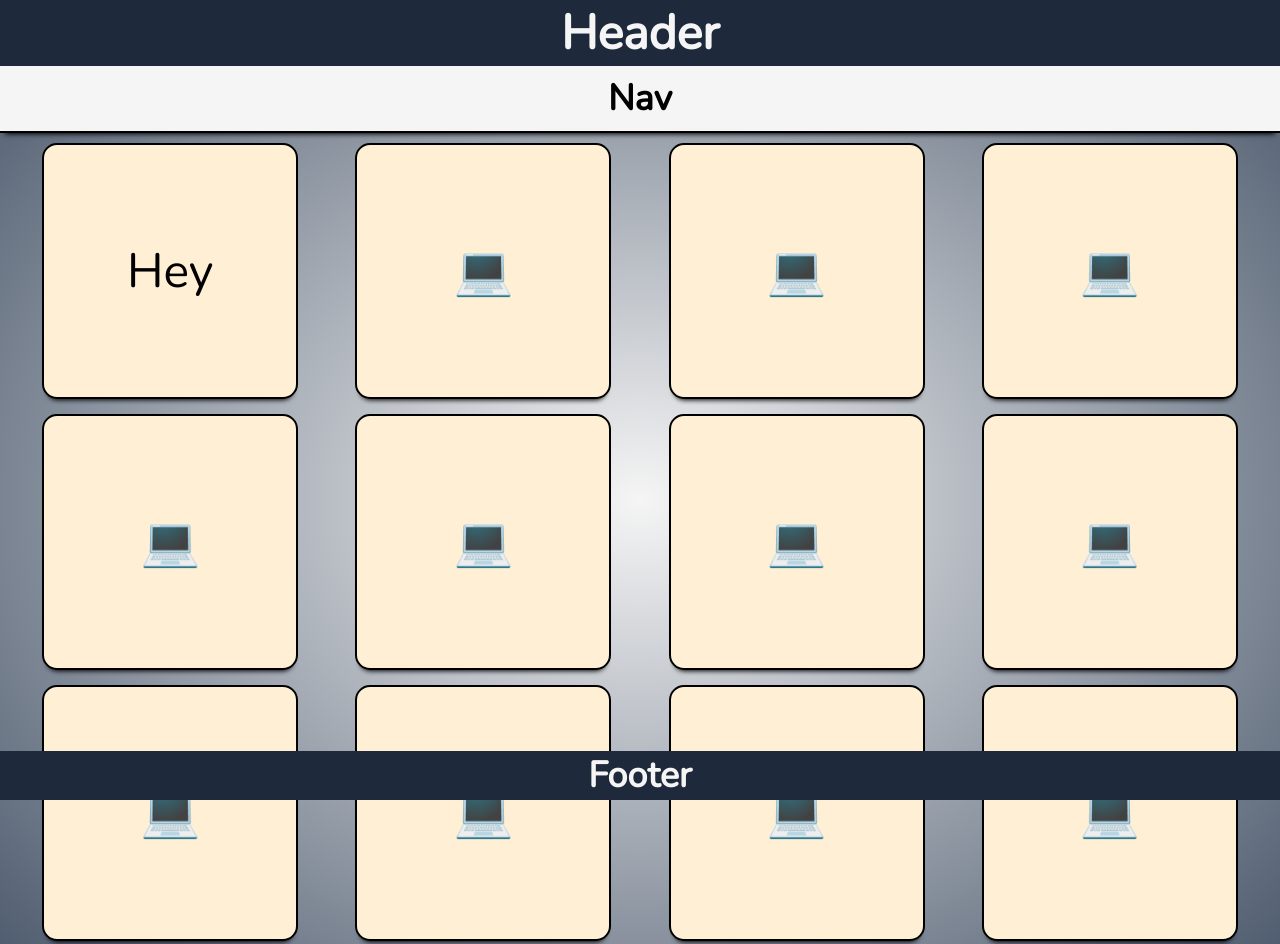
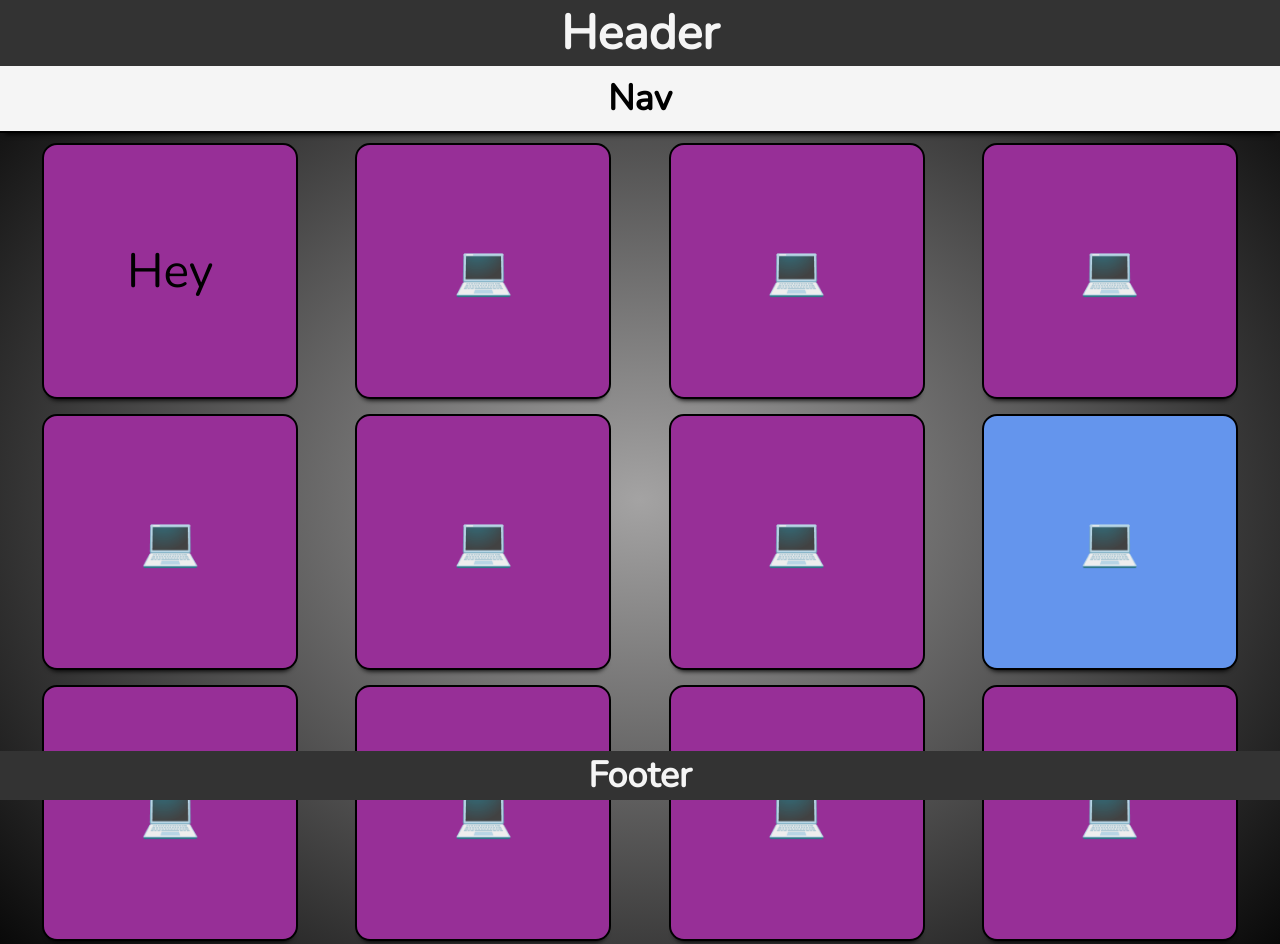
Before and after one commit to dylanawhite92/css-fundamentals, a plain HTML site: page 17. Variables/index.html in a window 1280 px wide. Shown: the top 944 px of the page. Drawn offline with nearby package versions, Linux system fonts and the dark colour scheme.

Commit message:
simple dark mode option

```diff
--- a/17. Variables/style.css
+++ b/17. Variables/style.css
@@ -29,6 +29,15 @@
   --PADDING: 0.5rem;
   --SHADOWS: 0 6px 5px -5px var(--DARK-COLOR);
   --BORDERS: 2px solid var(--DARK-COLOR);
+}
+
+@media (prefers-color-scheme: dark) {
+  :root {
+    --BGCOLOR: #000;
+    --ALT-BGCOLOR: #333;
+    --RADIAL-COLOR: rgb(164, 163, 163);
+    --SQUARE-BGCOLOR: rgb(151, 47, 151);
+  }
 }
 
 /* || GENERAL STYLES */
@@ -97,3 +106,7 @@ footer {
   font-size: var(--FS-XL);
   box-shadow: var(--SHADOWS);
 }
+
+.square--highlight {
+  --SQUARE-BGCOLOR: cornflowerblue;
+}
```
